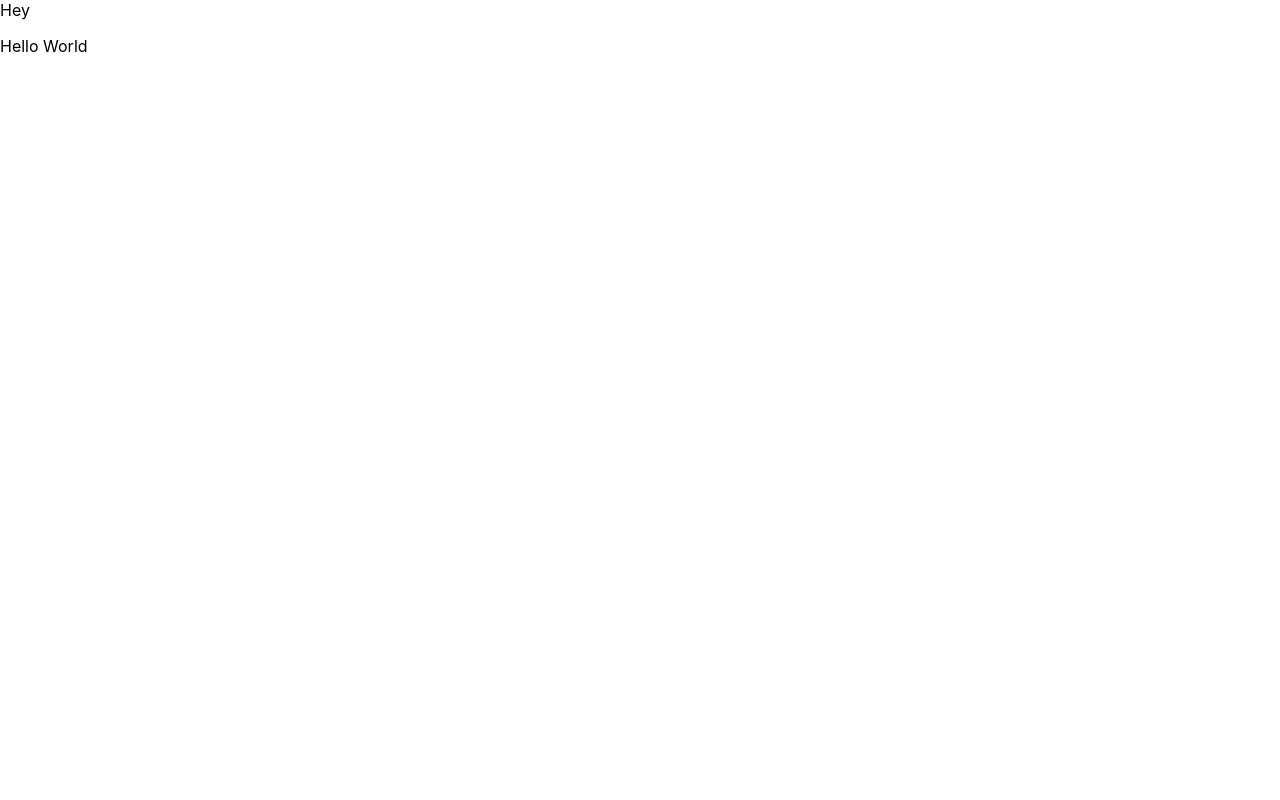
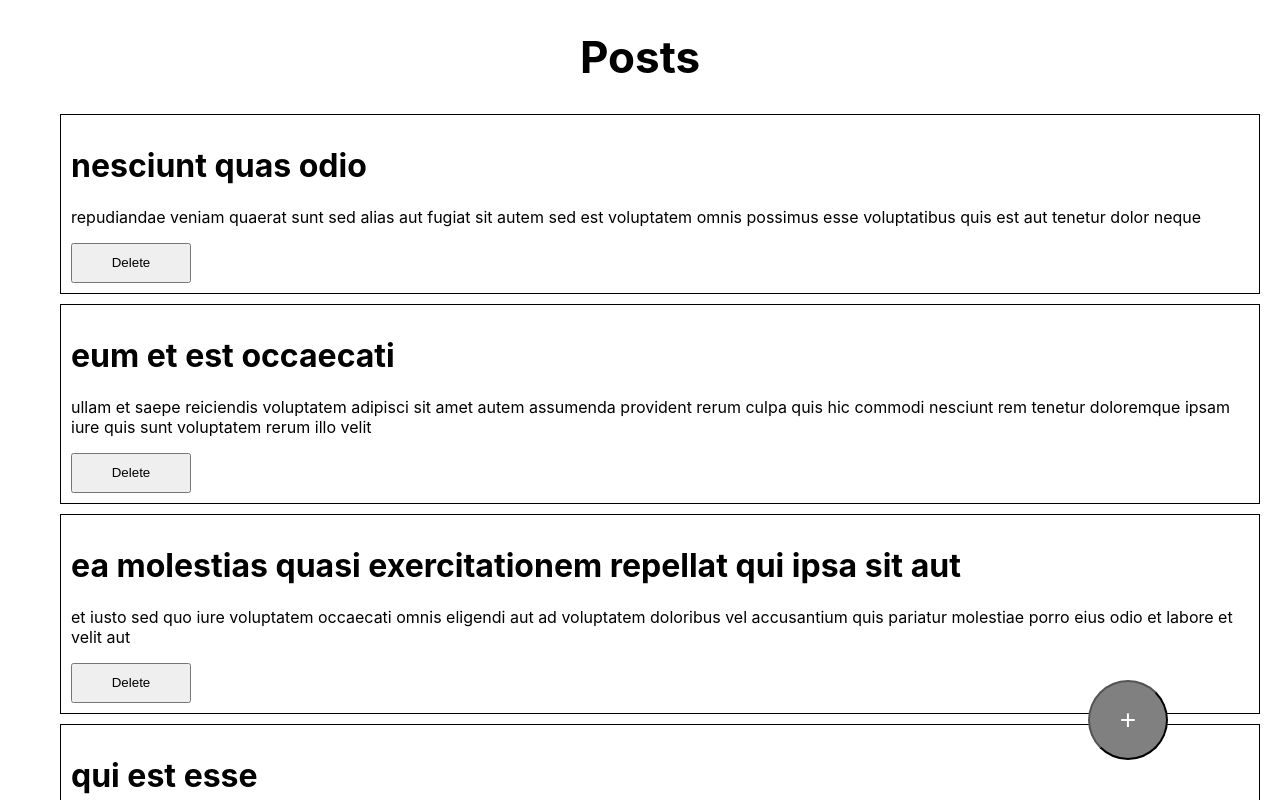
Before and after one commit to sandeepap11/react-training, a React (Create React App) app: page / in a window 1280 px wide. Shown: the top 800 px of the page. Built offline with nearby package versions, Linux system fonts and the light colour scheme.

Commit message:
posts list final no api

```diff
--- a/src/App.css
+++ b/src/App.css
@@ -2,37 +2,71 @@
   text-align: center;
 }
 
-.App-logo {
-  height: 40vmin;
-  pointer-events: none;
+div.posts-main {
+  margin: 10px;
 }
 
-@media (prefers-reduced-motion: no-preference) {
-  .App-logo {
-    animation: App-logo-spin infinite 20s linear;
-  }
+div.posts-main > ul li {
+  list-style: none;
+  border: 1px solid;
+  padding: 10px;
+  margin: 10px;
 }
 
-.App-header {
-  background-color: #282c34;
-  min-height: 100vh;
+div.posts-main > h1 {
+  margin: 30px;
+  text-align: center;
+  font-size: 44px;
+}
+
+button.create-post {
+  border-radius: 50%;
+  height: 80px;
+  width: 80px;
+  font-size: 28px;
+  position: fixed;
+  top: 85%;
+  left: 85%;
+  background-color: gray;
+  color: #fff;
+}
+
+.post-form {
+  position: fixed;
+  transform: translate(-50%, -50%);
+  padding: 30px;
+  top: 50%;
+  left: 50%;
+  border: 1px solid;
+  background-color: aliceblue;
   display: flex;
   flex-direction: column;
-  align-items: center;
-  justify-content: center;
-  font-size: calc(10px + 2vmin);
-  color: white;
+  min-height: 300px;
+  min-width: 300px;
 }
 
-.App-link {
-  color: #61dafb;
+.post-form h1 {
+  text-align: center;
 }
 
-@keyframes App-logo-spin {
-  from {
-    transform: rotate(0deg);
-  }
-  to {
-    transform: rotate(360deg);
-  }
+.post-form input,
+.post-form textarea,
+.post-form-button-group {
+  padding: 10px;
+  margin: 10px;
+  width: 300px;
 }
+
+.post-form textarea {
+  height: 200px;
+}
+.post-form-button-group {
+  display: flex;
+  justify-content: space-between;
+}
+
+.post-form button,
+div.posts-main > ul li button {
+  height: 40px;
+  width: 120px;
+}
--- a/src/App.js
+++ b/src/App.js
@@ -1,12 +1,93 @@
 import React from "react";
 import "./App.css";
+import { POSTS_LIST } from "./utils/Posts";
+import Post from "./Post";
 
 class App extends React.Component {
+  constructor() {
+    super();
+
+    this.state = {
+      posts: POSTS_LIST,
+      openPostForm: false,
+      postForm: {
+        title: "",
+        body: ""
+      }
+    };
+  }
+
+  onTextChange = (type, value) =>
+    this.setState({ postForm: { ...this.state.postForm, [type]: value } });
+
+  onSubmit = () => {
+    this.setState(prevState => ({
+      posts: prevState.posts.concat({
+        ...prevState.postForm,
+        userId: 1,
+        id: prevState.posts.length + 1
+      }),
+      postForm: {
+        title: "",
+        body: ""
+      },
+      openPostForm: false
+    }));
+  };
+
+  onDelete = postId => {
+    this.setState(prevState => ({
+      posts: prevState.posts.filter(post => post.id !== postId)
+    }));
+  };
+
   render() {
-    return React.createElement("div", null, [
-      "Hey",
-      React.createElement("p", null, "Hello World")
-    ]);
+    const { posts, postForm, openPostForm } = this.state;
+
+    return (
+      <div className="posts-main">
+        <button
+          className="create-post"
+          onClick={() => this.setState({ openPostForm: true })}
+        >
+          +
+        </button>
+        <h1>Posts</h1>
+        <ul>
+          {posts
+            .sort((postA, postB) => postB.id - postA.id)
+            .map(post => (
+              <Post
+                key={post.id}
+                {...post}
+                onDelete={() => this.onDelete(post.id)}
+              />
+            ))}
+        </ul>
+        {openPostForm && (
+          <div className="post-form">
+            <h1>New Post</h1>
+            <input
+              type="text"
+              placeholder="Title"
+              value={postForm.title}
+              onChange={event => this.onTextChange("title", event.target.value)}
+            />
+            <textarea
+              placeholder="Body"
+              onChange={event => this.onTextChange("body", event.target.value)}
+              value={postForm.body}
+            ></textarea>
+            <div className="post-form-button-group">
+              <button onClick={this.onSubmit}>Post</button>
+              <button onClick={() => this.setState({ openPostForm: false })}>
+                Cancel
+              </button>
+            </div>
+          </div>
+        )}
+      </div>
+    );
   }
 }
 
--- /dev/null
+++ b/src/Post.js
@@ -0,0 +1,16 @@
+import React, { Component } from "react";
+
+class Post extends Component {
+  render() {
+    const { title, body, onDelete } = this.props;
+    return (
+      <li>
+        <h1>{title}</h1>
+        <p>{body}</p>
+        <button onClick={onDelete}>Delete</button>
+      </li>
+    );
+  }
+}
+
+export default Post;
```
